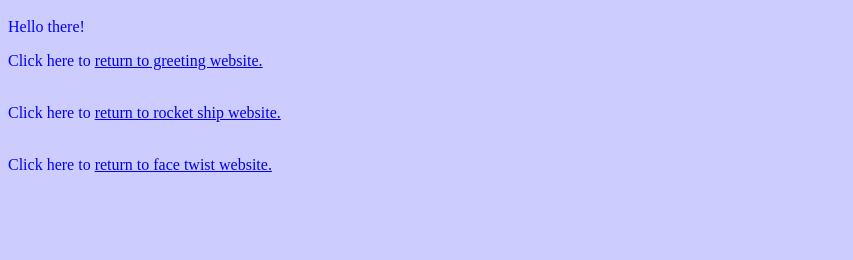
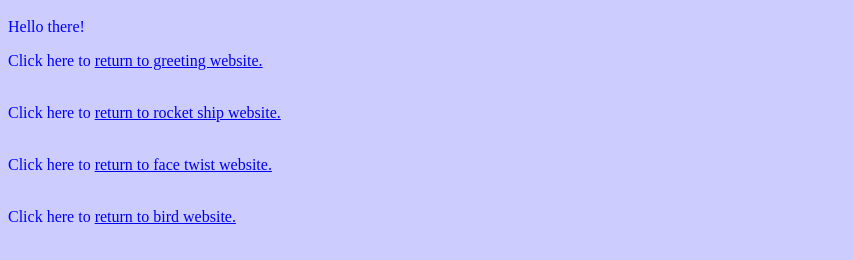
Before and after one commit to wlarkin/Greeting, a plain HTML site: page index.html in a window 1280 px wide. Shown: the part 48-308 px from the top of the page, without its empty margins (0-853 px from the left). Drawn offline with Linux system fonts and the light colour scheme.

Commit message:
Update index.html

```diff
--- a/index.html
+++ b/index.html
@@ -16,6 +16,8 @@ Hello there!
 <br/><br/>
     <p>Click here to <a href="rollover.html">return to face twist website. </a>
 <br/><br/>
+        <p>Click here to <a href="anim1.html">return to bird website. </a>
+<br/><br/>
 </font>
 </body>
 </html>
```
